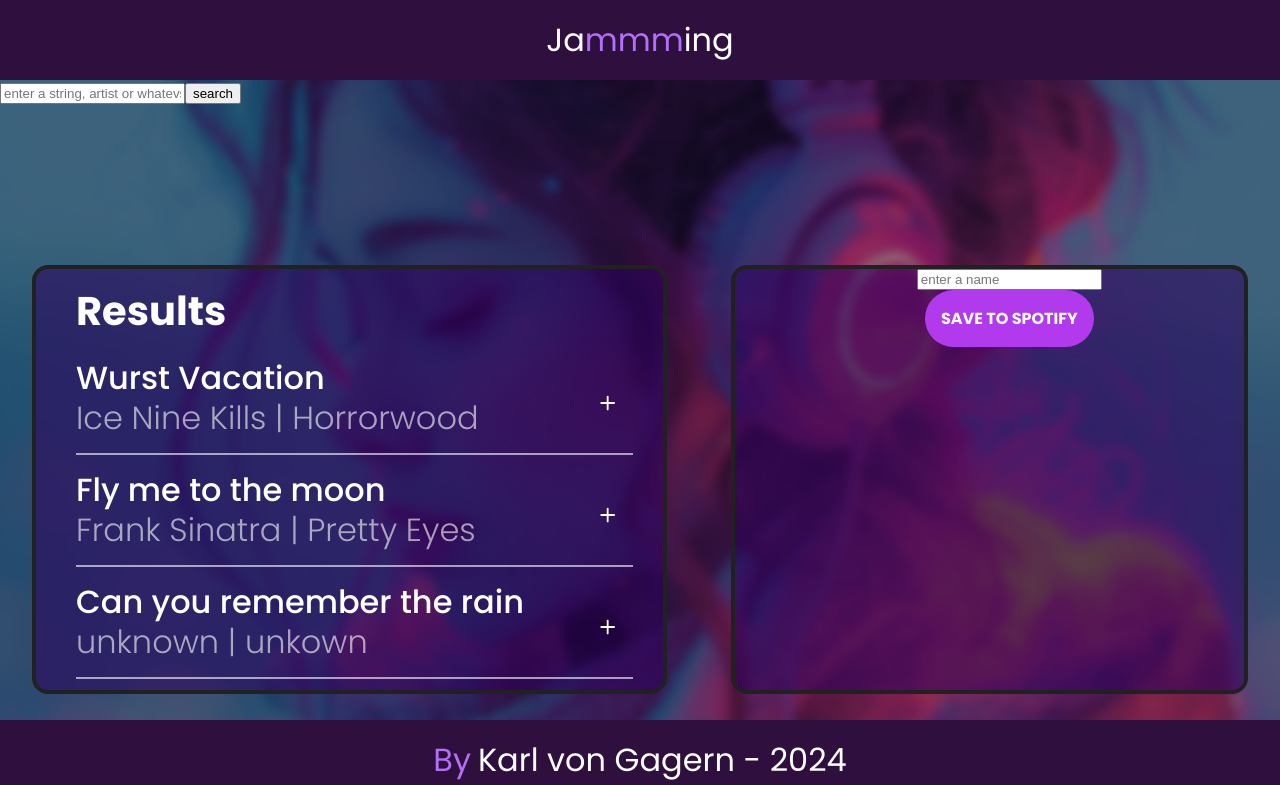
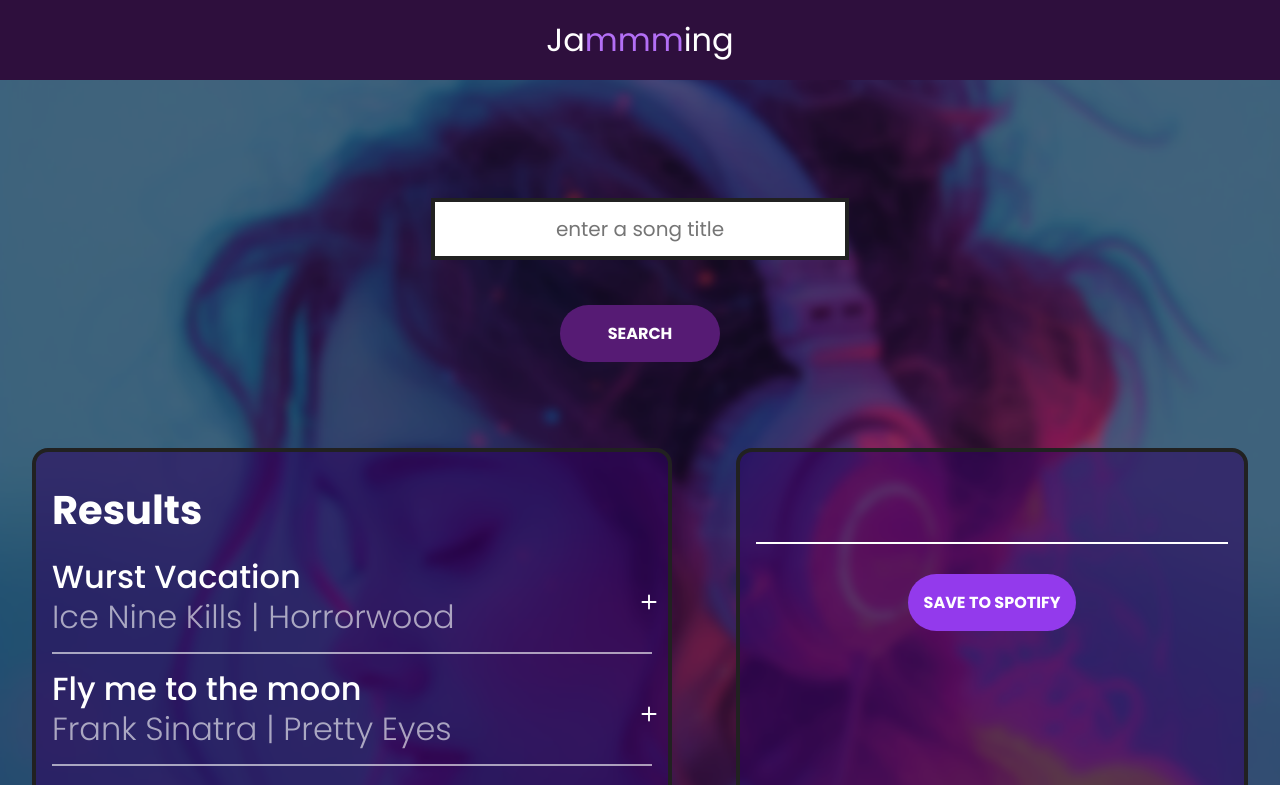
Before and after one commit to KayVeeG/Jammming, a React (Create React App) app: page / in a window 1280 px wide. Shown: the top 785 px of the page. Built offline with nearby package versions, Linux system fonts and the light colour scheme.

Commit message:
finish the full styling

```diff
--- a/src/App.css
+++ b/src/App.css
@@ -20,6 +20,29 @@ body {
   background-size: cover;
   background-position: center;
   font-family: 'Poppins';
+  margin: 0;
+  padding: 0;
+  height: 100%;
+}
+
+* {
+  box-sizing: border-box;
+}
+
+body {
+  overflow-x: hidden; /* Hide horizontal scrollbar */
+  /* Add the previous styles for hiding vertical scrollbar */
+}
+
+#root {
+  display: flex;
+  flex-direction: column;
+  min-height: 100%; /* This makes sure that the app container is at least as tall as the viewport */
+}
+
+main {
+  flex: 1; /* This allows the main content to expand and push the footer downward */
+
 }
 
 .App {
@@ -60,11 +83,13 @@ main .songResults h2 {
 .container { /* container for songResults and playlist aside each*/
   display: flex;
   justify-content: center;
-  margin-top: 10rem; /* temporary */
+  margin-top: 4rem; /* temporary */
+
 }
 
 .songResults {
   width: 50%; /* other should have 40 */
+  min-height: 33.35rem; /* have list be extended even without songs*/
   border: 0.3rem solid #212121;
   background-color: #2d005d8c;
   border-radius: 1rem;
@@ -72,10 +97,13 @@ main .songResults h2 {
   display: flex;
   flex-direction: column;
   align-items: center;
+  padding-left: 0;
+  padding: 1rem;
 }
 
 .playlist {
   width: 40%; /* other should have 40 */
+  min-height: 34.32rem; /* have list be extended even without songs*/
   border: 0.3rem solid #212121;
   background-color: #2d005d8c;
   border-radius: 1rem;
@@ -83,6 +111,8 @@ main .songResults h2 {
   display: flex;
   flex-direction: column;
   align-items: center;
+  padding-left: 0;
+  padding: 1rem;
 }
 
 .playlist SaveButton {
@@ -94,14 +124,14 @@ main .songResults h2 {
 
 footer {
   width: 100%;
-  position: absolute;
-  bottom: 0;
+  margin-top: 5rem;
   display: flex;
   justify-content: center;
   padding: 1rem 0;
   color: white;
   font-size: 2rem;
   background-color: hsla(280, 60%, 15%, 1);
+
 }
 
 footer span {
--- a/src/components/playlistname/PlaylistName.js
+++ b/src/components/playlistname/PlaylistName.js
@@ -1,4 +1,5 @@
 import React, { useState } from "react";
+import styles from './PlaylistName.module.css';
 
 function PlaylistName() {
   const [playlistName, setPlaylistName] = useState("");
@@ -14,10 +15,11 @@ function PlaylistName() {
   return (
     <>
       <input
-        placeholder="enter a name"
+        placeholder=""
         value={playlistName}
         onChange={handleChange}
         onClick={handleClick}
+        className={styles.nameInput}
       />
     </>
   );
--- a/src/components/playlistname/PlaylistName.module.css
+++ b/src/components/playlistname/PlaylistName.module.css
@@ -0,0 +1,16 @@
+.nameInput {
+    border: none;
+    color: white;
+    border-bottom: 2px solid white;
+    font-size: 2.5rem;
+    margin-top: 0.75rem;
+    width: 100%;
+    font-family: 'poppins';
+    background: none;
+    margin-bottom: 0.65rem;
+    font-weight: 600;
+}
+
+.nameInput:focus {
+  outline: none;
+}
--- a/src/components/savebutton/SaveButton.module.css
+++ b/src/components/savebutton/SaveButton.module.css
@@ -7,7 +7,14 @@
 	cursor: pointer;
     color: white;
     text-transform: uppercase;
-    background-color: rgb(177, 58, 236);
+    background-color: rgb(147, 58, 236);
     border-radius: 2rem;
-    display: flex;
+
+    margin-top: 1.25rem;
 }
+
+.saveButton:hover {
+    /* simple but smooth hover effect */
+    background-color: rgb(228, 33, 130);
+    transition: background-color 0.5s;
+}
--- a/src/components/searchbar/SearchBar.js
+++ b/src/components/searchbar/SearchBar.js
@@ -1,4 +1,5 @@
 import { React, useState } from "react";
+import styles from './SearchBar.module.css';
 
 function SearchBar({ onSearch }) {
 
@@ -14,14 +15,15 @@ function SearchBar({ onSearch }) {
     }
 
   return (
-    <div className="searchBar">
+    <div className={styles.searchBar}>
       <input
-        placeholder="enter a string, artist or whatevs"
+        placeholder="enter a song title"
         type="text"
         onChange={handleInputChange}
         value={inputValue}
+        className={styles.hideSelect}
         />
-      <button onClick={handleClick}>search</button>
+      <button className={styles.button} onClick={handleClick}>search</button>
     </div>
   );
 }
--- a/src/components/searchbar/SearchBar.module.css
+++ b/src/components/searchbar/SearchBar.module.css
@@ -0,0 +1,44 @@
+.searchBar {
+    width: 100%;
+    height: 13rem;
+    display: flex;
+    flex-direction: column;
+    justify-content: space-around;
+    align-items: center;
+    margin-top: 6rem;
+}
+
+.searchBar input {
+    font-family: 'Poppins';
+    padding: 0.75rem;
+    font-size: 1.25rem;
+    text-align: center;
+    border: 0.3rem solid #212121;
+}
+
+.hideSelect:focus {
+  outline: none;
+}
+
+input.focus {
+    outline: none;
+}
+
+.button {
+    border: none;
+    font-size: 1rem;
+    font-weight: bold;
+    font-family: 'poppins';
+	padding: 1rem 3rem;
+	cursor: pointer;
+    color: white;
+    text-transform: uppercase;
+    background-color: rgb(86, 27, 116);
+    border-radius: 2rem;
+}
+
+.button:hover {
+    /* simple but smooth hover effect */
+    background-color: rgb(177, 58, 236);
+    transition: background-color 0.5s;
+}
--- a/src/components/song/Song.module.css
+++ b/src/components/song/Song.module.css
@@ -13,13 +13,14 @@
   width: 5%;
   height: 2rem;
   position: absolute; /* Use absolute positioning for the button */
-  right: 2.5rem; /* Align to the far right */
+  right: -0.75rem; /* Align to the far right */
   top: 30%; /* Align to the top of the parent element */
   z-index: 1;
 }
 
 .addButton:hover {
-  color: grey;
+  color: #1db954;
+  transition: color 0.25s;
 }
 
 .primary {
@@ -33,7 +34,7 @@
 }
 
 .line {
-    width: 95%;
+  width: 100%;
   display: flex;
   justify-content: center;
   justify-self: center;
```
Lines whose indentation alone changed are shown as unchanged.
